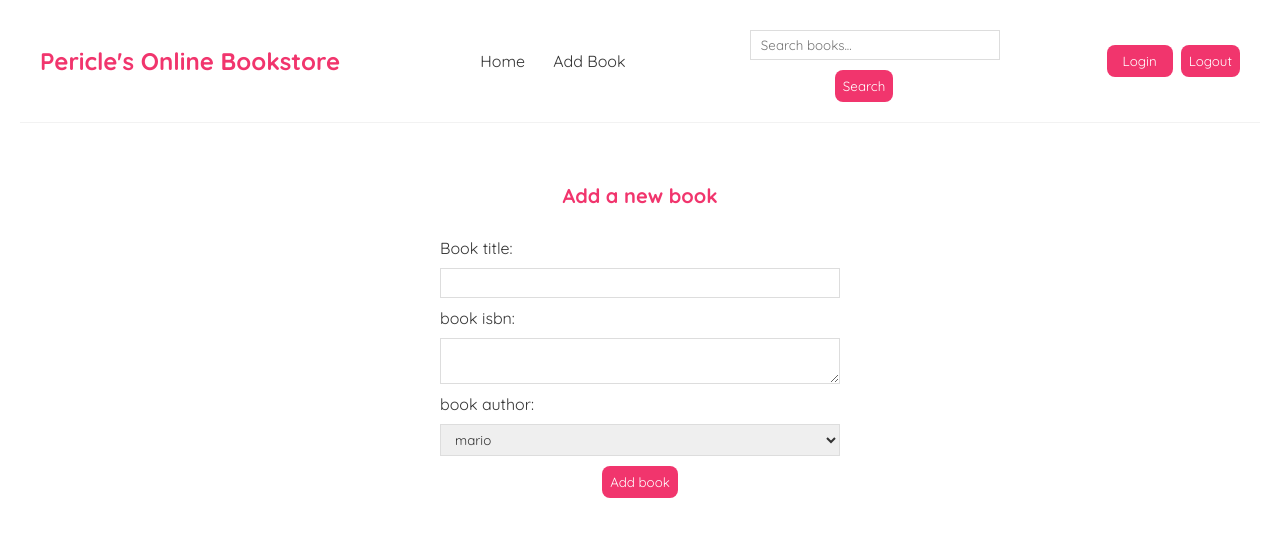
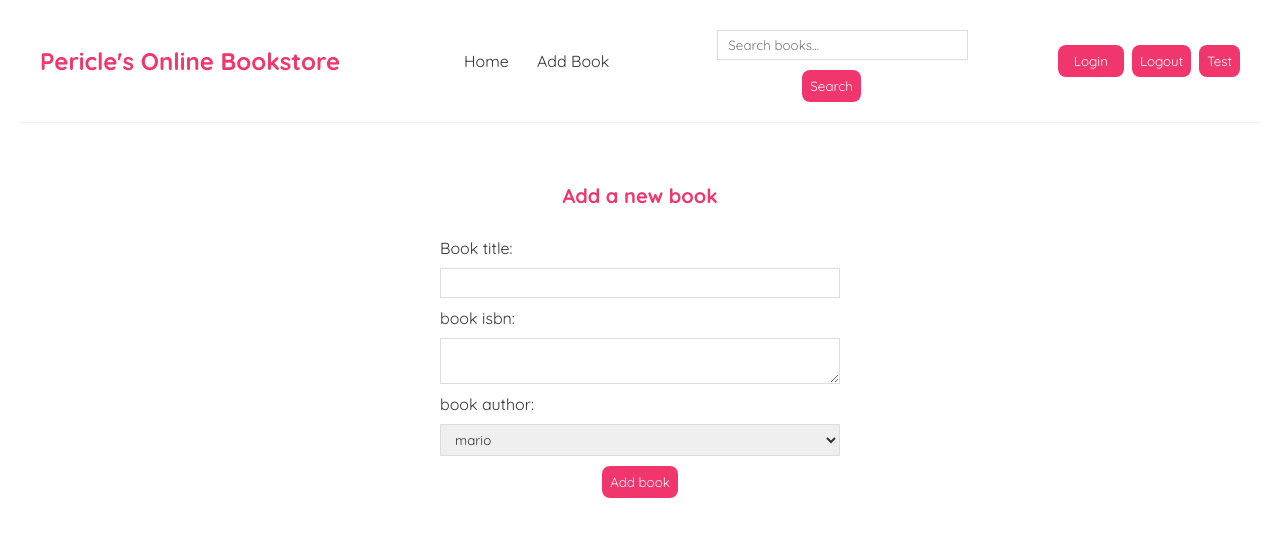
Before and after one commit to shadow-22/BookStoreFrontEnd, a React (Create React App) app: page /AddBook in a window 1280 px wide. Shown: the top 536 px of the page. Built offline with nearby package versions, Linux system fonts and the light colour scheme.

Commit message:
Added test button for test service method that requires authorization by use of JWT

```diff
--- a/src/NavBar.js
+++ b/src/NavBar.js
@@ -2,6 +2,7 @@ import { Link } from 'react-router-dom';
 import Search from './Search';
 import Login from './Login';
 import Logout from './Logout';
+import Test from './Test';
 
 const NavBar = () => {
     return (
@@ -20,6 +21,9 @@ const NavBar = () => {
             <div className="logout">
                 <Logout />
             </div>
+            <div className="test">
+                <Test />
+            </div>
         </nav>
     );
 }
--- /dev/null
+++ b/src/Test.js
@@ -0,0 +1,37 @@
+const Test = () => {
+    const handleTest = async () => {
+        const token = localStorage.getItem('jwtToken'); // Get the JWT token from localStorage
+
+        if (!token) {
+            alert('You are not logged in!');
+            return;
+        }
+
+        try {
+            const response = await fetch('/jaxrs-api/api/test', {
+                method: 'GET',
+                headers: {
+                    'Authorization': `Bearer ${token}`, // Attach the JWT token to the request
+                },
+            });
+
+            if (response.ok) {
+                const result = await response.text();
+                alert(result); // Display the success message
+            } else {
+                alert('Failed to verify JWT. Please log in.');
+            }
+        } catch (error) {
+            console.error('Error during the test request:', error);
+            alert('An error occurred during the test request.');
+        }
+    };
+
+    return (
+        <button onClick={handleTest} className="test-button">
+            Test
+        </button>
+    );
+}
+
+export default Test;
--- a/src/index.css
+++ b/src/index.css
@@ -155,3 +155,18 @@
 .logout-button:hover {
   background-color: #d12b57; /* Darker shade for hover */
 }
+
+/* CSS for the Test button */
+.test-button {
+  background: #f1356d;
+  border: 0;
+  padding: 8px;
+  border-radius: 8px;
+  cursor: pointer;
+  color: #fff;
+  margin-left: 8px; /* Add a small margin to separate it from the Logout button */
+}
+
+.test-button:hover {
+  background-color: #d12b57; /* Darker shade for hover */
+}
```
